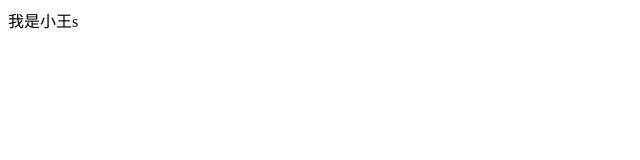
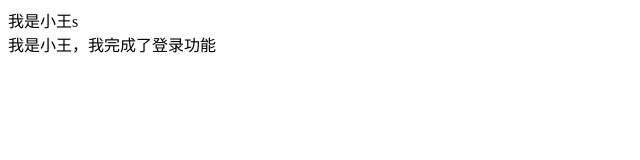
Before and after one commit to superfangqian/firstOne, a plain HTML site: page index.html in a window 1280 px wide. Shown: the whole page, without its empty margins (0-640 px from the left). Drawn offline with Linux system fonts and the light colour scheme.

Commit message:
小王的代码

```diff
--- a/index.html
+++ b/index.html
@@ -8,5 +8,6 @@
 </head>
 <body>
   <div>我是小王s</div>
+  <div>我是小王，我完成了登录功能</div>
 </body>
 </html>
```
